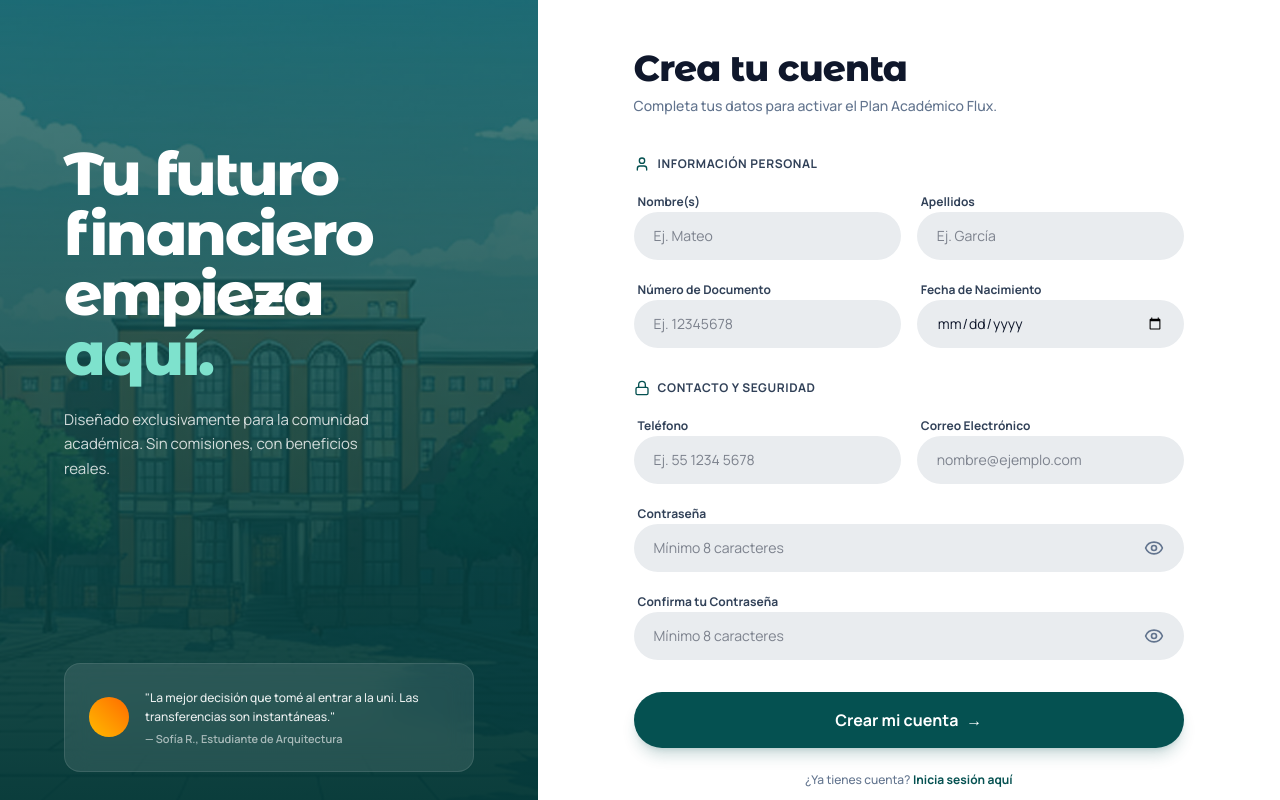
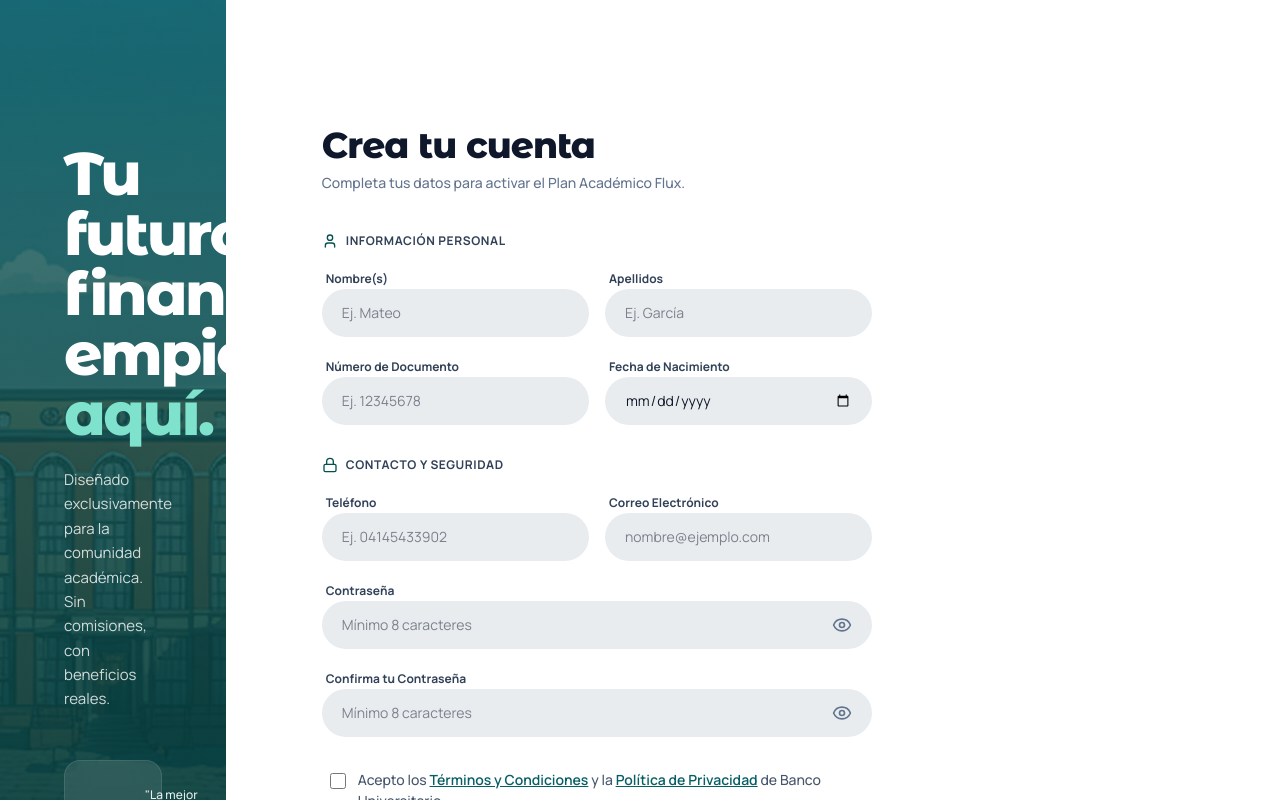
Before and after one commit to JStarWave84/web-institucional-banco-universitario, a Vue app: page /bancaenlinea/crear-cuenta in a window 1280 px wide. Shown: the top 800 px of the page. Built offline with nearby package versions, Linux system fonts and the light colour scheme; no server answers.

Commit message:
fix: Button Terms and Submission

```diff
--- a/src/router/index.js
+++ b/src/router/index.js
@@ -47,7 +47,7 @@
         {
           path: 'crear-cuenta',
           name: 'CrearCuenta',
-          component: () => import('../views/CrearCuentaView.vue'),
+          component: () => import('../views/CreateAccountsView.vue'),
         },
         {
           path: 'recover-password',
--- a/src/views/CrearCuentaView.vue
+++ b/src/views/CreateAccountsView.vue
@@ -16,6 +16,7 @@
   email: '',
   password: '',
   confirmPassword: '',
+  termsAccepted: false,
 })
 
 const errors = reactive({})
@@ -29,6 +30,11 @@
 
 const submit = async () => {
   Object.keys(errors).forEach((key) => delete errors[key])
+
+  if (!form.termsAccepted) {
+    errors.terms = 'Debes aceptar los Términos y Condiciones'
+    return
+  }
 
   const result = registerSchema.safeParse(form)
 
@@ -79,6 +85,7 @@
   <section class="min-h-screen bg-white">
     <div class="mx-auto max-w-360">
       <div class="grid lg:grid-cols-[0.42fr_0.58fr] min-h-screen">
+        <!--Visual Content-->
         <div
           class="relative overflow-hidden bg-[#055151] text-white flex flex-col justify-between p-10 sm:p-14 lg:p-16"
         >
@@ -131,8 +138,10 @@
           </div>
         </div>
 
+        <!--Registration Form-->
         <div class="bg-white px-8 py-12 sm:px-16 lg:px-24 flex flex-col justify-center">
           <div class="max-w-xl w-full mx-auto">
+            <!--Info-->
             <div class="mb-10">
               <h2 class="text-4xl font-extrabold text-slate-900 tracking-tight">Crea tu cuenta</h2>
               <p class="mt-2 text-sm text-slate-500 font-medium">
@@ -140,6 +149,7 @@
               </p>
             </div>
 
+            <!--Warning/Error API-->
             <p
               v-if="errors.global"
               class="mb-4 rounded-full bg-red-50 px-4 py-3 text-xs font-medium text-red-600"
@@ -147,7 +157,9 @@
               {{ errors.global }}
             </p>
 
+            <!--Form-->
             <form class="space-y-6" @submit.prevent="submit">
+              <!--Personal Info Section-->
               <div class="space-y-4">
                 <div
                   class="flex items-center gap-2 text-xs font-bold uppercase tracking-wider text-slate-700"
@@ -156,9 +168,11 @@
                   Información Personal
                 </div>
 
+                <!--Input Name/Last Name-->
                 <div class="grid gap-4 sm:grid-cols-2">
                   <label class="space-y-1.5 block">
                     <span class="text-xs font-bold text-slate-700 ml-1">Nombre(s)</span>
+
                     <input
                       v-model="form.first_name"
                       type="text"
@@ -167,12 +181,15 @@
                       :class="{ 'ring-2 ring-red-400': errors.first_name }"
                       @input="clearError('first_name')"
                     />
+
                     <p v-if="errors.first_name" class="text-xs text-red-500 ml-2">
                       {{ errors.first_name }}
                     </p>
                   </label>
+
                   <label class="space-y-1.5 block">
                     <span class="text-xs font-bold text-slate-700 ml-1">Apellidos</span>
+
                     <input
                       v-model="form.last_name"
                       type="text"
@@ -181,15 +198,18 @@
                       :class="{ 'ring-2 ring-red-400': errors.last_name }"
                       @input="clearError('last_name')"
                     />
+
                     <p v-if="errors.last_name" class="text-xs text-red-500 ml-2">
                       {{ errors.last_name }}
                     </p>
                   </label>
                 </div>
 
+                <!--Input Id/Date-->
                 <div class="grid gap-4 sm:grid-cols-2">
                   <label class="space-y-1.5 block">
                     <span class="text-xs font-bold text-slate-700 ml-1">Número de Documento</span>
+
                     <input
                       v-model="form.document_number"
                       type="text"
@@ -198,12 +218,15 @@
                       :class="{ 'ring-2 ring-red-400': errors.document_number }"
                       @input="clearError('document_number')"
                     />
+
                     <p v-if="errors.document_number" class="text-xs text-red-500 ml-2">
                       {{ errors.document_number }}
                     </p>
                   </label>
+
                   <label class="space-y-1.5 block">
                     <span class="text-xs font-bold text-slate-700 ml-1">Fecha de Nacimiento</span>
+
                     <input
                       v-model="form.birth_date"
                       type="date"
@@ -211,6 +234,7 @@
                       :class="{ 'ring-2 ring-red-400': errors.birth_date }"
                       @input="clearError('birth_date')"
                     />
+
                     <p v-if="errors.birth_date" class="text-xs text-red-500 ml-2">
                       {{ errors.birth_date }}
                     </p>
@@ -218,6 +242,7 @@
                 </div>
               </div>
 
+              <!--Contact & Security Section-->
               <div class="space-y-4 pt-2">
                 <div
                   class="flex items-center gap-2 text-xs font-bold uppercase tracking-wider text-slate-700"
@@ -226,23 +251,28 @@
                   Contacto y seguridad
                 </div>
 
+                <!--Input Phone & Email-->
                 <div class="grid gap-4 sm:grid-cols-2">
                   <label class="space-y-1.5 block">
                     <span class="text-xs font-bold text-slate-700 ml-1">Teléfono</span>
+
                     <input
                       v-model="form.phone_number"
                       type="tel"
-                      placeholder="Ej. 55 1234 5678"
+                      placeholder="Ej. 04145433902"
                       class="w-full rounded-full bg-[#e9ecef] px-5 py-3.5 text-sm text-slate-900 outline-none transition focus:bg-[#dee2e6]"
                       :class="{ 'ring-2 ring-red-400': errors.phone_number }"
                       @input="clearError('phone_number')"
                     />
+
                     <p v-if="errors.phone_number" class="text-xs text-red-500 ml-2">
                       {{ errors.phone_number }}
                     </p>
                   </label>
+
                   <label class="space-y-1.5 block">
                     <span class="text-xs font-bold text-slate-700 ml-1">Correo Electrónico</span>
+
                     <input
                       v-model="form.email"
                       type="email"
@@ -251,13 +281,16 @@
                       :class="{ 'ring-2 ring-red-400': errors.email }"
                       @input="clearError('email')"
                     />
+
                     <p v-if="errors.email" class="text-xs text-red-500 ml-2">{{ errors.email }}</p>
                   </label>
                 </div>
 
+                <!--Input Password-->
                 <div class="space-y-4">
                   <label class="space-y-1.5 block">
                     <span class="text-xs font-bold text-slate-700 ml-1">Contraseña</span>
+
                     <div class="relative">
                       <input
                         v-model="form.password"
@@ -267,6 +300,7 @@
                         :class="{ 'ring-2 ring-red-400': errors.password }"
                         @input="clearError('password')"
                       />
+
                       <button
                         type="button"
                         @click="showPassword = !showPassword"
@@ -276,6 +310,7 @@
                         <Eye v-else class="h-5 w-5" />
                       </button>
                     </div>
+
                     <p v-if="errors.password" class="text-xs text-red-500 ml-2">
                       {{ errors.password }}
                     </p>
@@ -285,6 +320,7 @@
                     <span class="text-xs font-bold text-slate-700 ml-1"
                       >Confirma tu Contraseña</span
                     >
+
                     <div class="relative">
                       <input
                         v-model="form.confirmPassword"
@@ -303,6 +339,7 @@
                         <Eye v-else class="h-5 w-5" />
                       </button>
                     </div>
+
                     <p v-if="errors.confirmPassword" class="text-xs text-red-500 ml-2">
                       {{ errors.confirmPassword }}
                     </p>
@@ -310,6 +347,34 @@
                 </div>
               </div>
 
+              <!--Button Terms and Submission-->
+              <div class="pt-2">
+                <div class="flex items-start justify-center px-2 gap-3 text-slate-600 select-none">
+                  <input
+                    v-model="form.termsAccepted"
+                    type="checkbox"
+                    class="mt-1 h-4 w-4 rounded-full border-slate-300 text-[#055151] focus:ring-[#055151]"
+                    @change="clearError('terms')"
+                  />
+
+                  <span class="w-[506.66px] pr-[40.16px] text-[14px] leading-normal font-medium">
+                    Acepto los
+                    <a href="#" class="font-semibold text-brand-primary underline"
+                      >Términos y Condiciones</a
+                    >
+                    y la
+                    <a href="#" class="font-semibold text-brand-primary underline"
+                      >Política de Privacidad</a
+                    >
+                    de Banco Universitario.
+                  </span>
+                </div>
+                <p v-if="errors.terms" class="text-xs text-red-500 ml-2 text-center font-semibold">
+                  {{ errors.terms }}
+                </p>
+              </div>
+
+              <!--Button Create Account-->
               <div class="pt-2">
                 <button
                   type="submit"
@@ -322,6 +387,7 @@
                 </button>
               </div>
 
+              <!--Return to Login-->
               <p class="text-center text-xs text-slate-500 font-medium">
                 ¿Ya tienes cuenta?
                 <router-link
```
